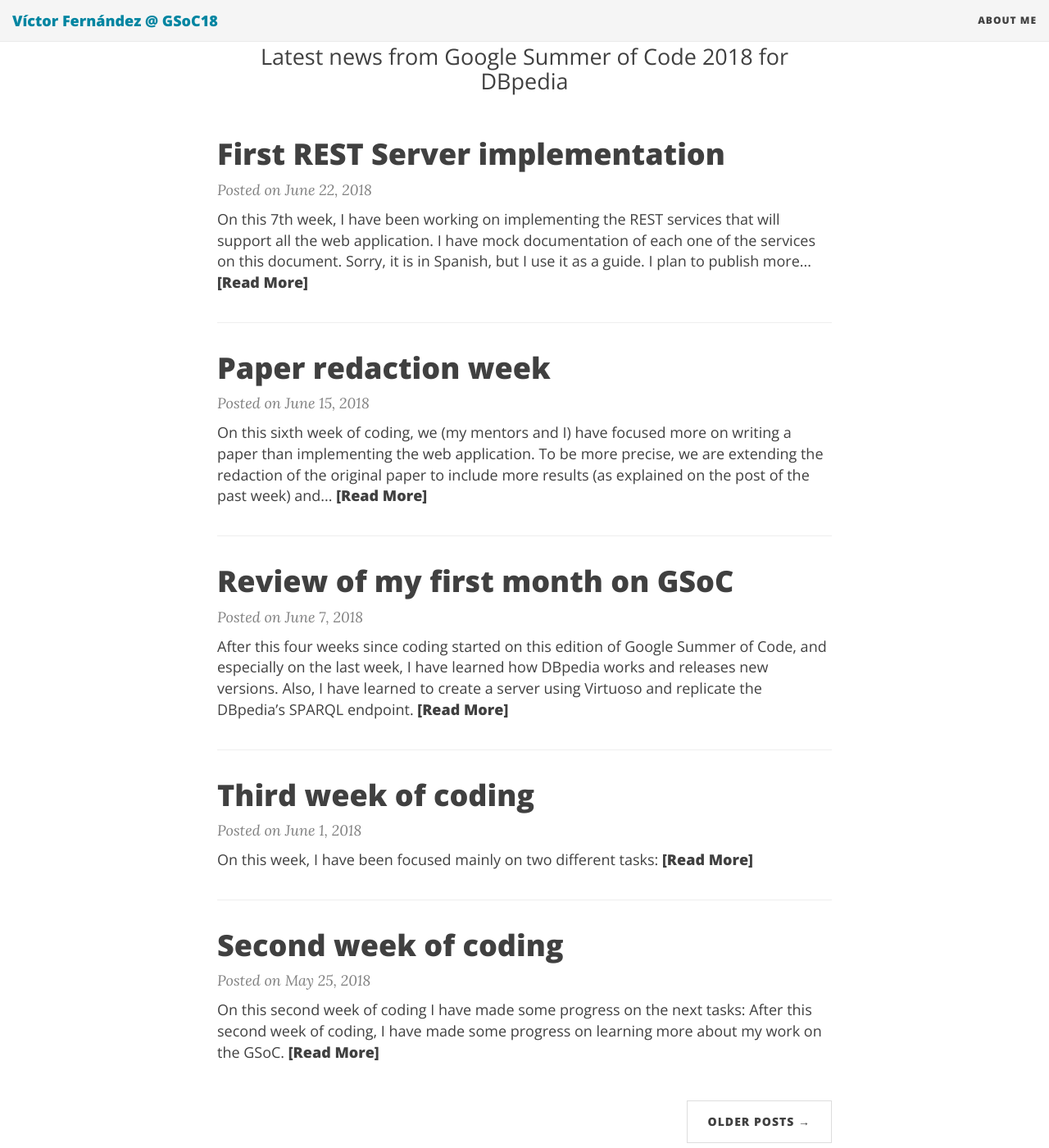
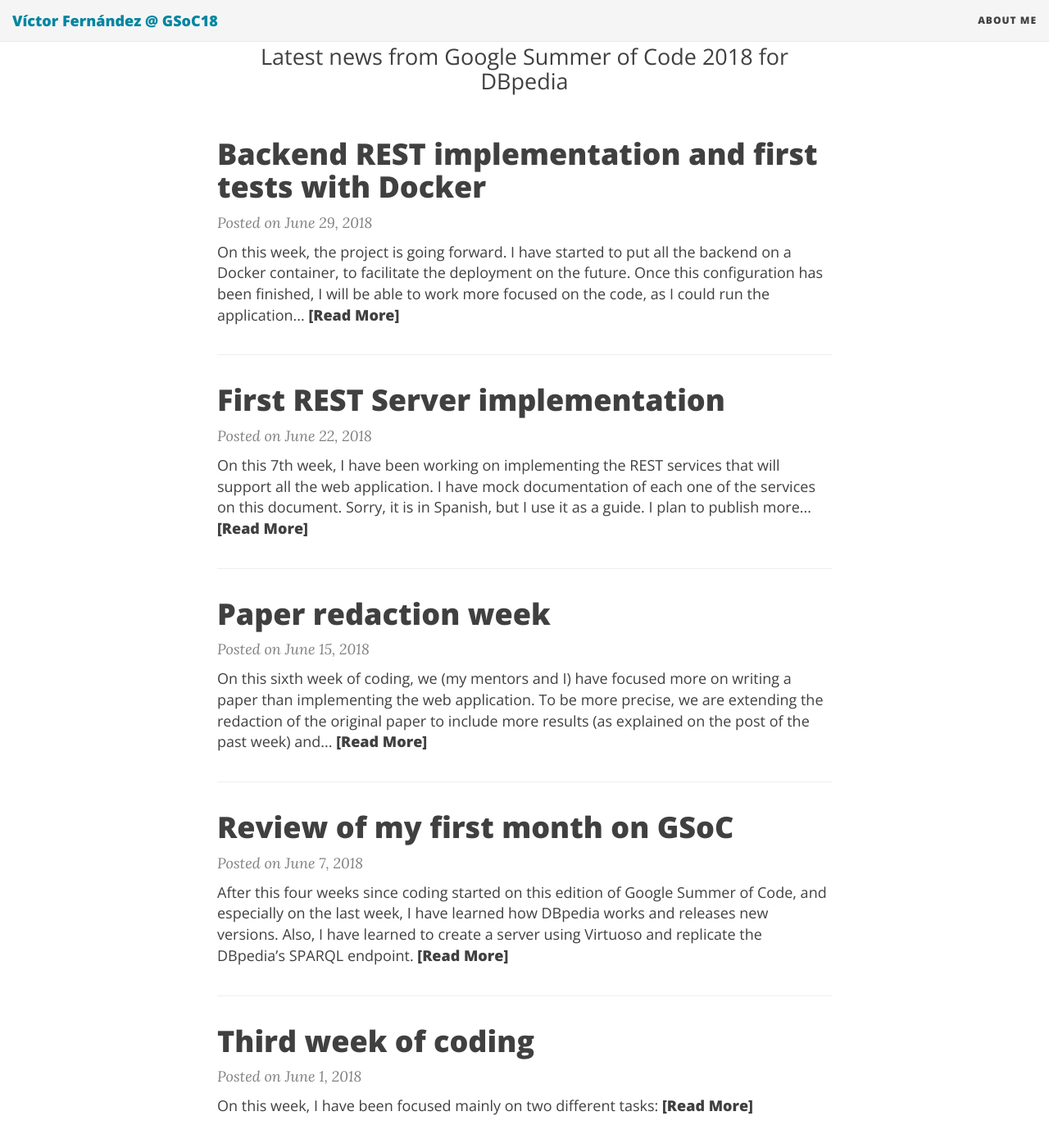
Before and after one commit to vfrico/dbpedia-gsoc-18, a Jekyll site: the page built from index.html, in a window 1280 px wide and 1400 px high, scrolled down 198 px. Shown: the whole window at 82% size. Built offline with Jekyll 4.4.1, drawn with Linux system fonts in a browser that asks for light colours; nearby versions of some CDN libraries; the list of posts is cut into pages by our own code; comment, search, counter and statistics services are not loaded.

Commit message:
Updated post

```diff
--- a/_posts/2018-06-29-first-implementation.markdown
+++ b/_posts/2018-06-29-first-implementation.markdown
@@ -1,11 +1,13 @@
 ---
 layout: post
-published: false
-title: Backend REST implementation
+published: true
+title: Backend REST implementation and first tests with Docker
 date: '2018-06-29'
 ---
 
---- TODO
+On this week, the project is going forward. I have started to put all the backend on a Docker container, to facilitate the deployment on the future. Once this configuration has been finished, I will be able to work more focused on the code, as I could run the application easily wherever I need.
+
+Apart from *dockerising* the backend, I also have been adding the MySQL connectivity. The MySQL server will be a component inside the system, so is an additional Docker container.
 
 I also have some comments to do about the next DBpedia release. On the Slack channel, we are discussing the different datasets that will be available to download and the changes with respect to the previous one, which has about one year and a half old.
 
```
